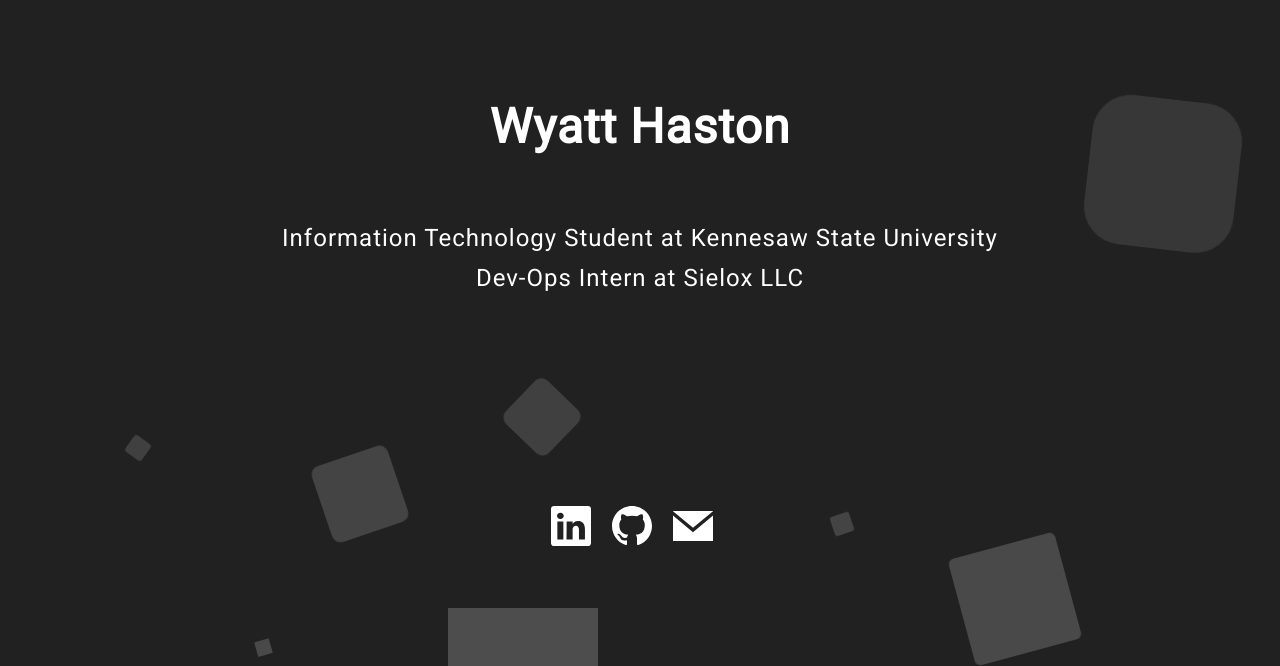
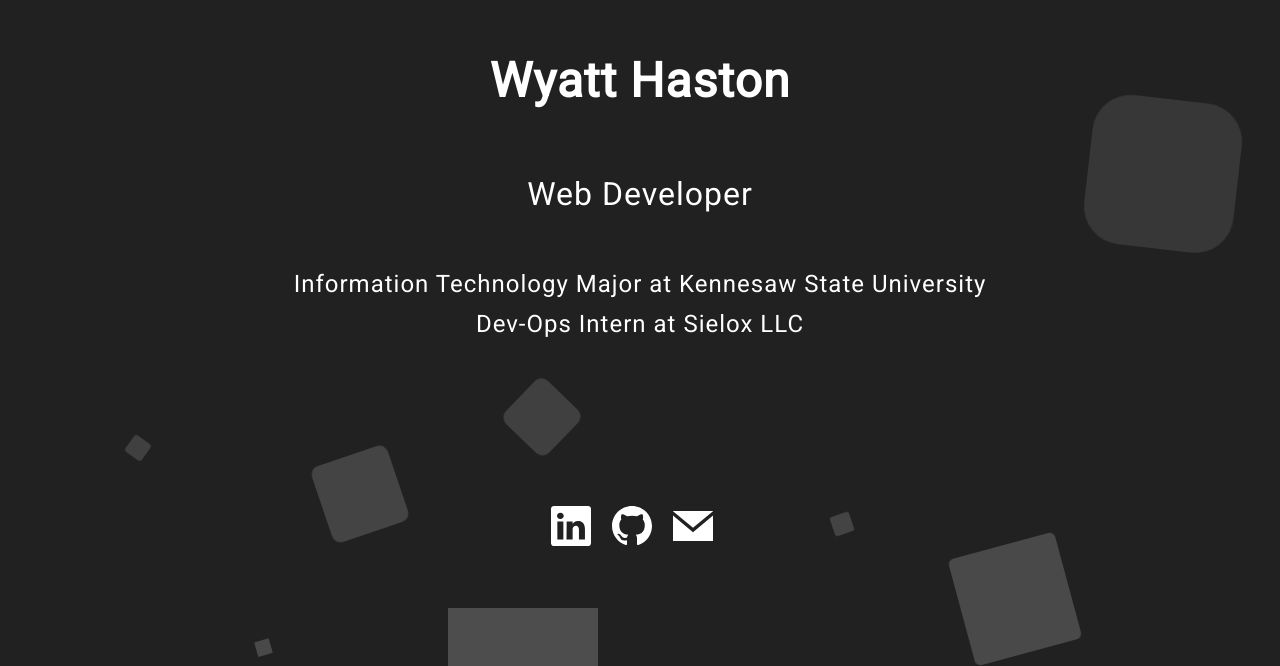
Before and after one commit to awhaston/awhaston.dev, a SvelteKit app: page / in a window 1280 px wide. Shown: the part 192-858 px from the top of the page. Built offline with nearby package versions, Linux system fonts and the light colour scheme.

Commit message:
Added web developer to homepage

```diff
--- a/src/components/Homepage.svelte
+++ b/src/components/Homepage.svelte
@@ -3,8 +3,9 @@
 
 <div class="homepage">
 	<h1>Wyatt Haston</h1>
+	<h2>Web Developer</h2>
 	<p>
-		Information Technology Student at Kennesaw State University <br />
+		Information Technology Major at Kennesaw State University <br />
 		Dev-Ops Intern at Sielox LLC <br />
 	</p>
 </div>
@@ -29,4 +30,9 @@
 	h1 {
 		font-size: 3rem;
 	}
+
+	h2 {
+		font-size: 2rem;
+		font-weight: normal;
+	}
 </style>
```
